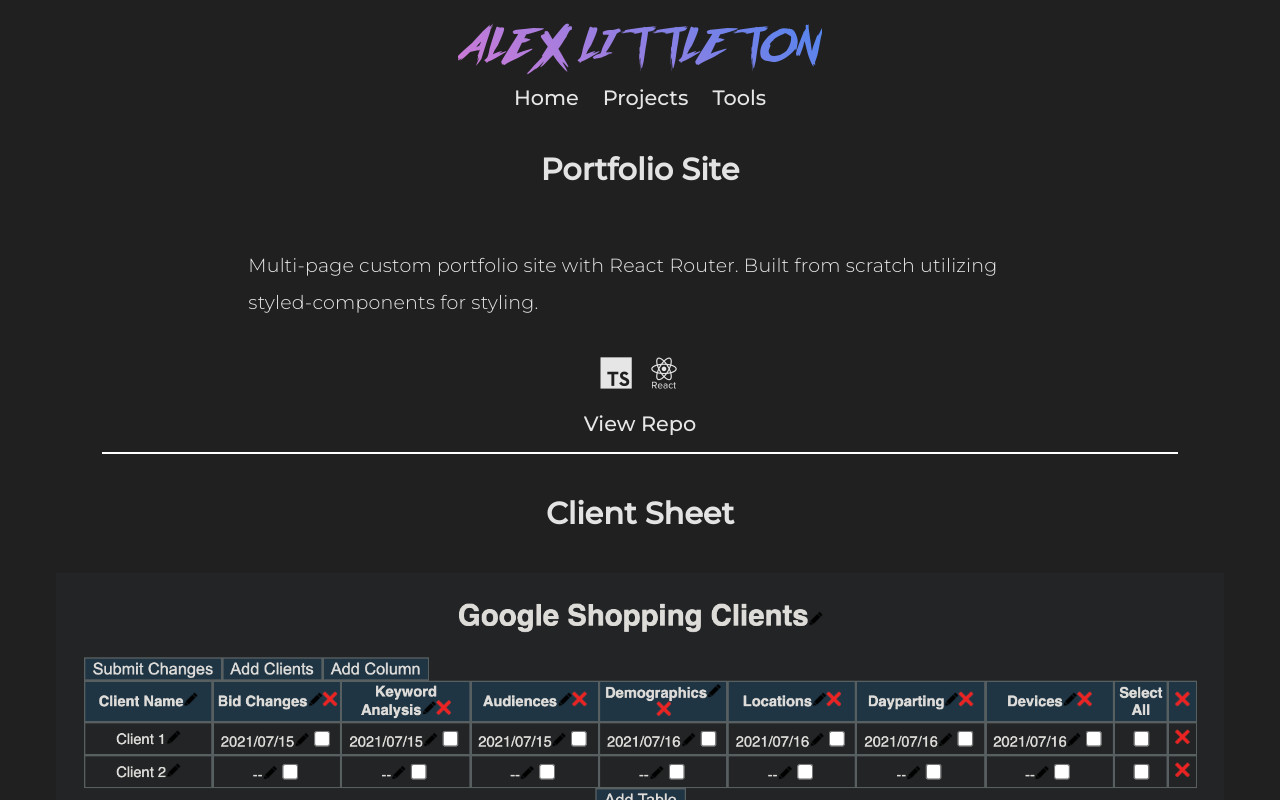
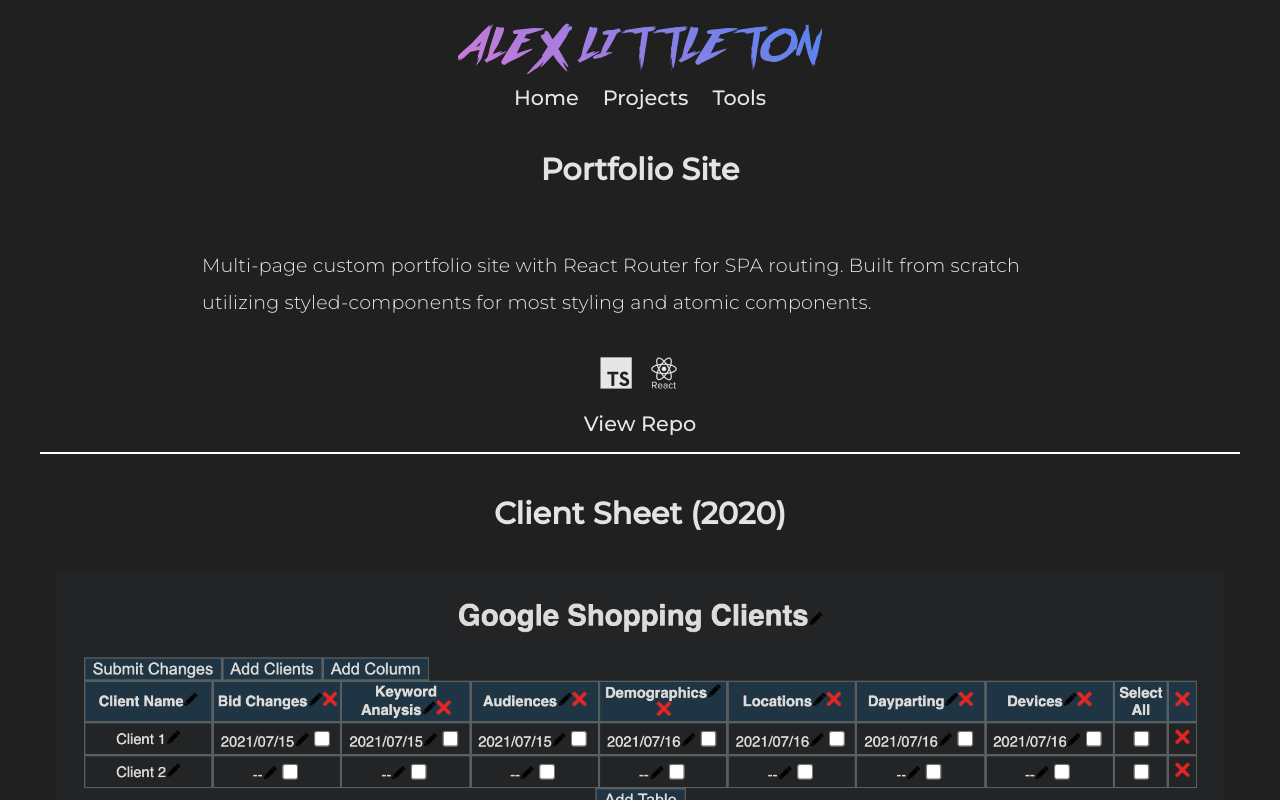
Before and after one commit to alexander-littleton/site, a React (Vite) app: page /projects in a window 1280 px wide. Built offline with nearby package versions, Linux system fonts and the light colour scheme.

Commit message:
copy update 📝

```diff
--- a/src/pages/home/index.tsx
+++ b/src/pages/home/index.tsx
@@ -30,7 +30,7 @@ export default function Home() {
     `Hey there!\n\n` +
     `I'm a Full Stack Software Engineer based out of Philadelphia, PA with experience in adtech and edtech startups. ` +
     `Through my past work I've specialized in reactivity, accessibility, automated testing, and layered architecture.\n\n` +
-    `I spend a great deal of time learning technologies that are new to me so be sure to check out my personal projects to get ` +
+    `I spend a great deal of time trying out new technologies so be sure to check out my personal projects to get ` +
     `a good feel for what I've been up to.`;
   useEffect(() => {
     if (currentIndex < bio.length) {
--- a/src/pages/projects/index.tsx
+++ b/src/pages/projects/index.tsx
@@ -20,10 +20,10 @@ export default function Projects() {
         title="Portfolio Site"
         stack={["typescript", "react"]}
         gitHubLink="https://github.com/alexander-littleton/alexander-littleton.github.io/tree/main"
-        description="Multi-page custom portfolio site with React Router. Built from scratch utilizing styled-components for styling. "
+        description="Multi-page custom portfolio site with React Router for SPA routing. Built from scratch utilizing styled-components for most styling and atomic components."
       />
       <Project
-        title="Client Sheet"
+        title="Client Sheet (2020)"
         imageSource={clientSheetThumbnail}
         stack={["typescript"]}
         gitHubLink="https://github.com/alexander-littleton/csaTools"
@@ -31,7 +31,7 @@ export default function Projects() {
         description="Spreadsheet used for tracking recurring tasks for Google Ads clients. All data is kept in localStorage which is limiting for users who switch between browsers or desktops frequently. Used as PoC for a larger project."
       />
       <Project
-        title="Alphanumeric Query Tool"
+        title="Alphanumeric Query Tool (2020)"
         imageSource={alphaNumericThumbnail}
         stack={["javascript"]}
         gitHubLink="https://github.com/alexander-littleton/csaTools/tree/master/query-analysis-tool"
@@ -39,14 +39,14 @@ export default function Projects() {
         description="Data processing application used to extract insights on search queries that are more likely to contain model numbers which typically are higher intent. The export modules ouput the individual n-grams for use keyword funneling. "
       />
       <Project
-        title="Out of Stock Ad Script"
+        title="Out of Stock Ad Script (2021)"
         imageSource={oosAdScriptThumbnail}
         stack={["javascript"]}
         gitHubLink="https://github.com/alexander-littleton/stock-check"
-        description="Google Script for pausing Paid Search ads within Google Ads campaigns where an HTML tag with a specified value is found. The primary use case for this script is to pause product ads if the product is out of stock. Biggest pitfall is the amount of time it takes to set up for each account."
+        description="Google Ads Script for pausing Paid Search ads within Google Ads campaigns where an HTML tag with a specified value is found. The primary use case for this script is to pause product ads if the product is out of stock. Biggest pitfall is the amount of time it takes to set up for each account."
       />
       <Project
-        title="Product Feed Crawler"
+        title="Product Feed Crawler (2021)"
         imageSource={stockChangerThumbnail}
         stack={["python"]}
         gitHubLink="https://github.com/alexander-littleton/stock-crawler"
```
